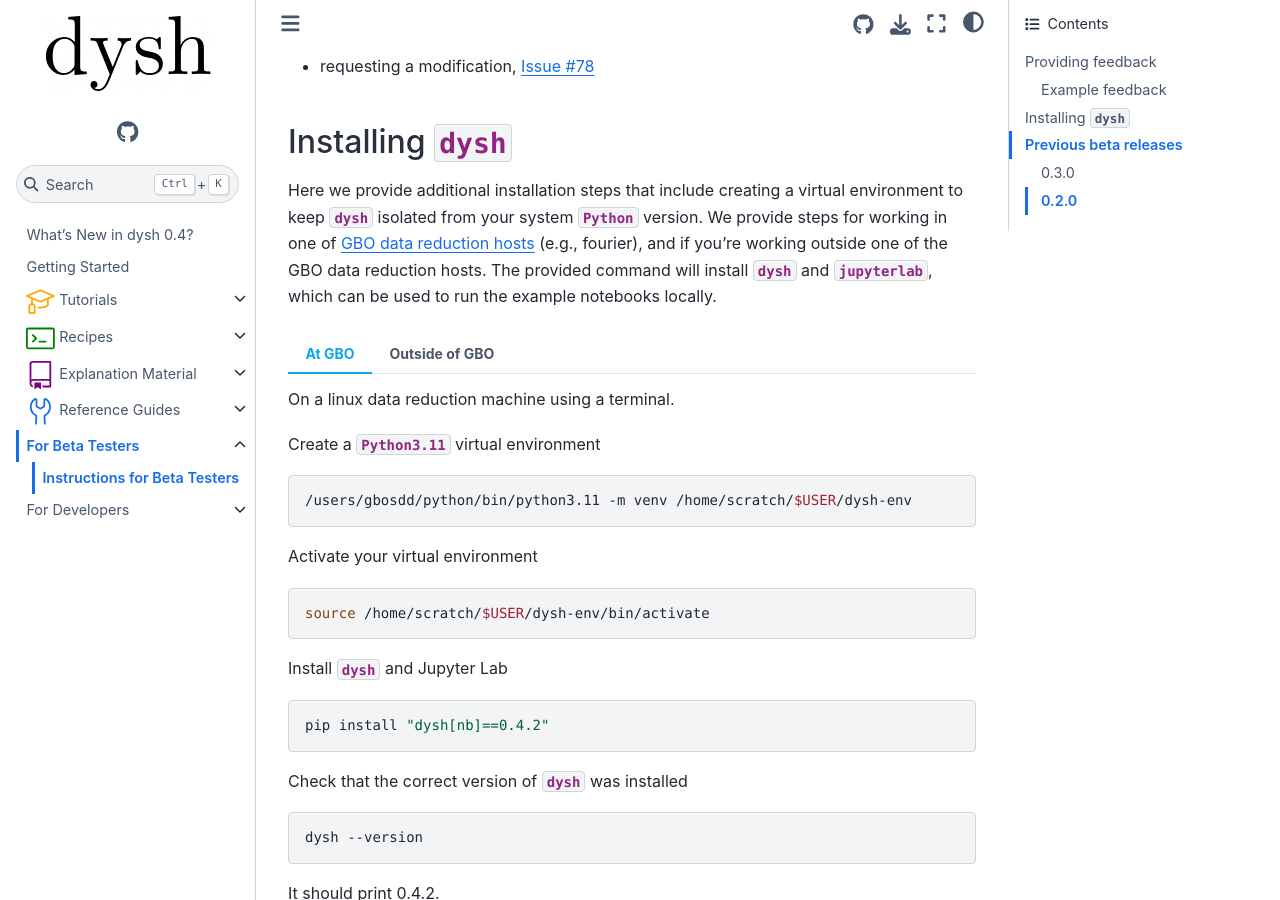
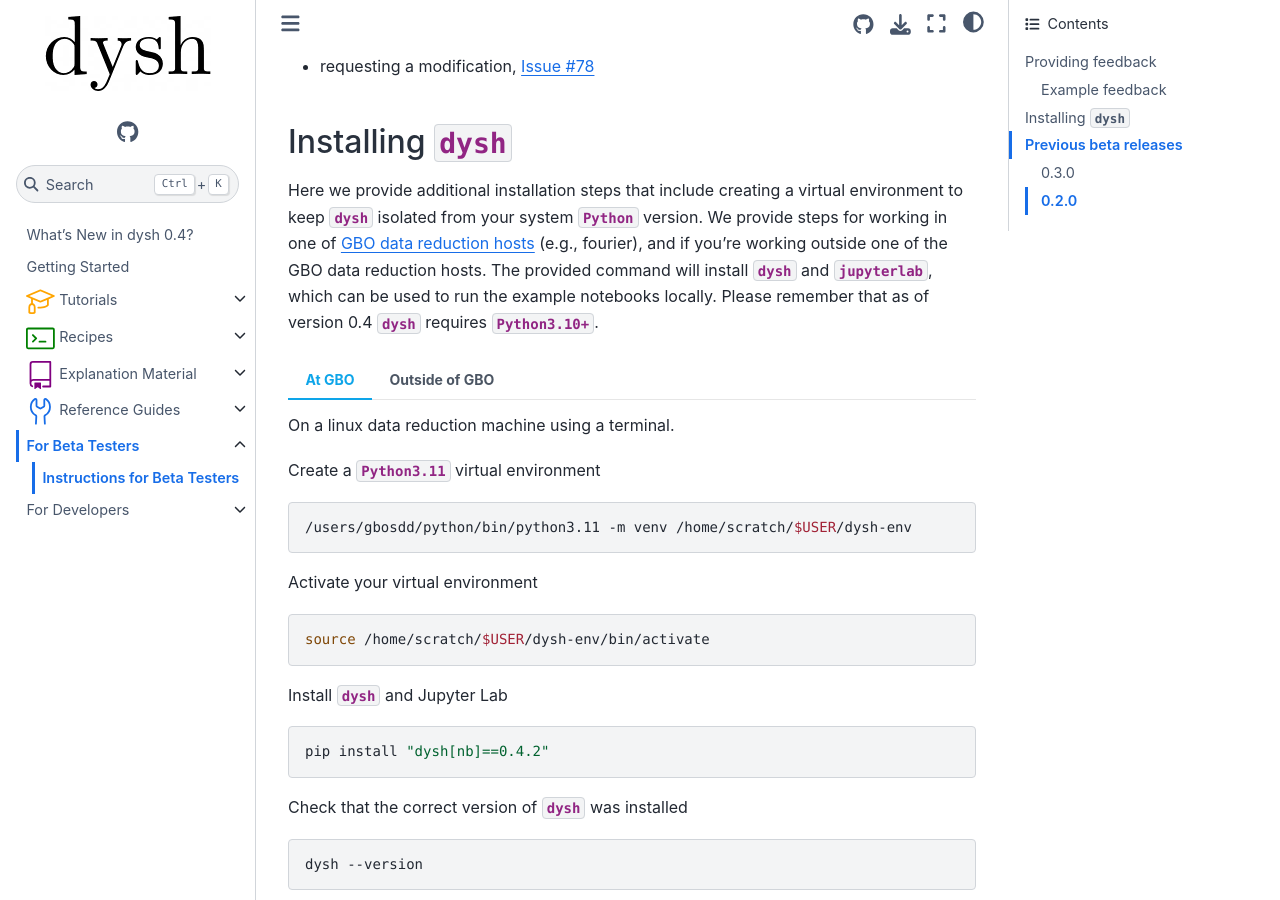
Before and after one commit to GreenBankObservatory/dysh, a Sphinx documentation site: the page built from docs/source/for_beta_testers/beta_testing.rst, in a window 1280 px wide and 900 px high, scrolled down 1106 px. Built offline with Sphinx 7.4.7 and the Sphinx Book theme 1.1.4, drawn with Linux system fonts in a browser that asks for light colours; pages that are not in the unit, such as notebooks, are missing from menus.

Commit message:
Add: note about dysh 0.4 requiring Python3.10+

```diff
--- a/docs/source/for_beta_testers/beta_testing.rst
+++ b/docs/source/for_beta_testers/beta_testing.rst
@@ -47,6 +47,7 @@ Installing `dysh`
 
 Here we provide additional installation steps that include creating a virtual environment to keep `dysh` isolated from your system `Python` version.
 We provide steps for working in one of `GBO data reduction hosts <ihttps://greenbankobservatory.org/portal/gbt/processing/#data-reduction-machines>`_ (e.g., fourier), and if you're working outside one of the GBO data reduction hosts. The provided command will install `dysh` and `jupyterlab`, which can be used to run the example notebooks locally.
+Please remember that as of version 0.4 `dysh` requires `Python3.10+`.
 
 .. tab:: At GBO
 
```
